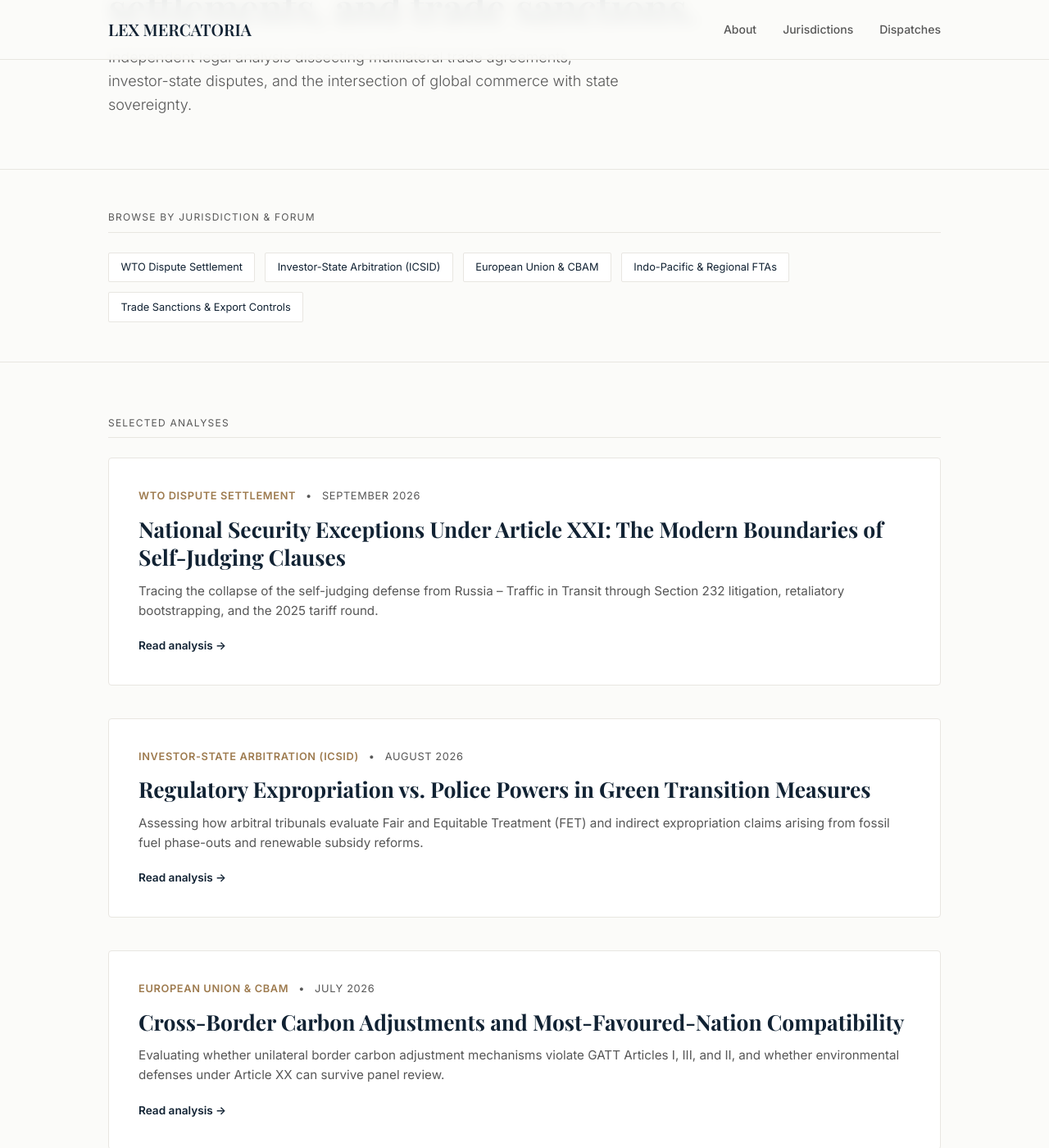
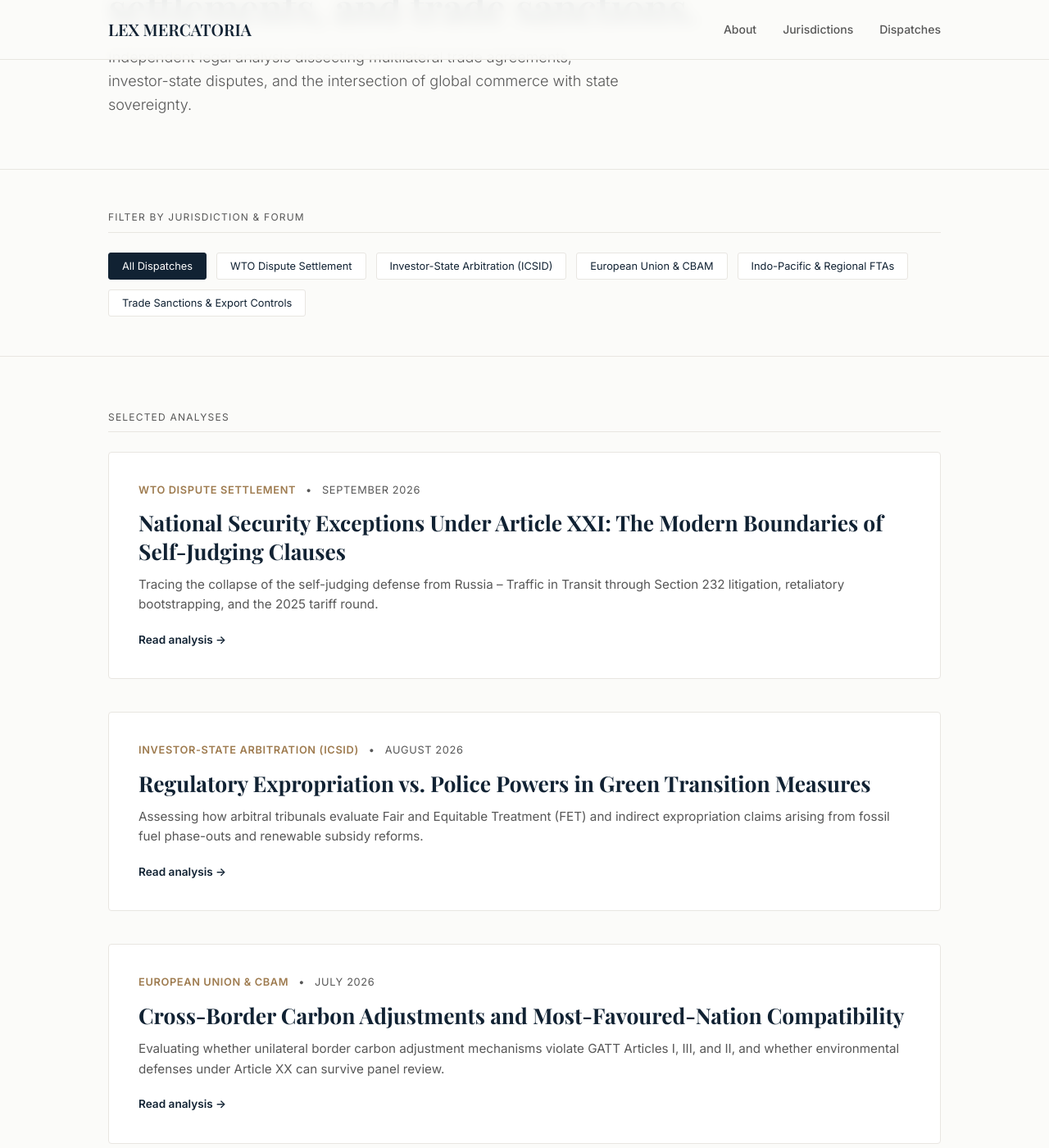
Before and after one commit to Nan00Kami/Law-Blog-Website, a Jekyll site: the page built from index.html, in a window 1280 px wide and 1400 px high, scrolled down 335 px. Shown: the whole window at 82% size. Built offline with Jekyll 4.4.1, drawn with Linux system fonts in a browser that asks for light colours; some web fonts are replaced.

Commit message:
Refactor jurisdiction buttons and add filtering script
Updated jurisdiction filter buttons and added client-side filtering logic.

```diff
--- a/index.html
+++ b/index.html
@@ -21,7 +21,7 @@
       --accent-gold: #9e7b4f;
       --font-serif: 'Playfair Display', Georgia, serif;
       --font-sans: 'Inter', -apple-system, BlinkMacSystemFont, sans-serif;
-      --transition: all 0.3s cubic-bezier(0.16, 1, 0.3, 1);
+      --transition: all 0.25s cubic-bezier(0.16, 1, 0.3, 1);
     }
     * { box-sizing: border-box; margin: 0; padding: 0; }
     body { background-color: var(--bg); color: var(--text-main); font-family: var(--font-sans); line-height: 1.6; }
@@ -36,20 +36,60 @@
     .hero-tagline { font-size: 0.8rem; text-transform: uppercase; letter-spacing: 0.12em; color: var(--accent-gold); font-weight: 600; margin-bottom: 1rem; }
     .hero-title { font-family: var(--font-serif); font-size: 3rem; line-height: 1.15; font-weight: 600; color: var(--accent); max-width: 820px; margin-bottom: 1.25rem; }
     .hero-description { font-size: 1.125rem; color: var(--text-muted); max-width: 640px; font-weight: 300; }
+
+    /* Jurisdictions Filter Buttons */
     .jurisdictions-section { padding: 3rem 0; border-bottom: 1px solid var(--border); }
     .tags-container { display: flex; gap: 0.75rem; flex-wrap: wrap; }
-    .jurisdiction-tag { padding: 0.45rem 0.9rem; background: var(--card-bg); border: 1px solid var(--border); font-size: 0.8rem; color: var(--accent); border-radius: 2px; }
+    .jurisdiction-btn {
+      padding: 0.5rem 1rem;
+      background: var(--card-bg);
+      border: 1px solid var(--border);
+      font-size: 0.8rem;
+      font-family: inherit;
+      color: var(--accent);
+      border-radius: 3px;
+      cursor: pointer;
+      transition: var(--transition);
+    }
+    .jurisdiction-btn:hover {
+      border-color: var(--accent-gold);
+      color: var(--accent-gold);
+    }
+    .jurisdiction-btn.active {
+      background: var(--accent);
+      color: #ffffff;
+      border-color: var(--accent);
+    }
+
     .feed-section { padding: 4rem 0; }
     .section-label { font-size: 0.75rem; text-transform: uppercase; letter-spacing: 0.1em; color: var(--text-muted); margin-bottom: 1.5rem; border-bottom: 1px solid var(--border); padding-bottom: 0.5rem; }
     .article-grid { display: grid; gap: 2.5rem; }
-    .post-card { background: var(--card-bg); border: 1px solid var(--border); padding: 2.25rem; border-radius: 4px; transition: var(--transition); display: flex; flex-direction: column; }
+    .post-card {
+      background: var(--card-bg);
+      border: 1px solid var(--border);
+      padding: 2.25rem;
+      border-radius: 4px;
+      transition: var(--transition);
+      display: flex;
+      flex-direction: column;
+    }
     .post-card:hover { transform: translateY(-3px); box-shadow: 0 12px 24px -10px rgba(0, 0, 0, 0.05); border-color: #d1cfc7; }
+    .post-card.hidden { display: none; }
     .meta { display: flex; align-items: center; gap: 0.75rem; font-size: 0.8rem; color: var(--text-muted); margin-bottom: 0.75rem; text-transform: uppercase; letter-spacing: 0.05em; }
     .meta-tag { color: var(--accent-gold); font-weight: 600; }
     .post-title { font-family: var(--font-serif); font-size: 1.65rem; line-height: 1.3; margin-bottom: 0.75rem; color: var(--accent); }
     .post-summary { color: var(--text-muted); font-size: 0.95rem; line-height: 1.6; margin-bottom: 1.25rem; }
     .read-link { font-size: 0.85rem; font-weight: 600; color: var(--accent); display: inline-flex; align-items: center; gap: 0.35rem; margin-top: auto; text-decoration: none; }
     .read-link:hover { color: var(--accent-gold); }
+
+    #empty-state {
+      display: none;
+      padding: 3rem 0;
+      color: var(--text-muted);
+      font-size: 0.95rem;
+      font-style: italic;
+    }
+
     footer { border-top: 1px solid var(--border); padding: 3rem 0; margin-top: 4rem; font-size: 0.85rem; color: var(--text-muted); }
     @media (max-width: 640px) { .hero-title { font-size: 2.2rem; } .post-card { padding: 1.5rem; } }
   </style>
@@ -76,15 +116,17 @@
     </div>
   </section>
 
+  <!-- Jurisdictions Filter Bar -->
   <section class="jurisdictions-section" id="jurisdictions">
     <div class="container">
-      <div class="section-label">Browse by Jurisdiction & Forum</div>
+      <div class="section-label">Filter by Jurisdiction & Forum</div>
       <div class="tags-container">
-        <span class="jurisdiction-tag">WTO Dispute Settlement</span>
-        <span class="jurisdiction-tag">Investor-State Arbitration (ICSID)</span>
-        <span class="jurisdiction-tag">European Union & CBAM</span>
-        <span class="jurisdiction-tag">Indo-Pacific & Regional FTAs</span>
-        <span class="jurisdiction-tag">Trade Sanctions & Export Controls</span>
+        <button class="jurisdiction-btn active" data-filter="all">All Dispatches</button>
+        <button class="jurisdiction-btn" data-filter="WTO Dispute Settlement">WTO Dispute Settlement</button>
+        <button class="jurisdiction-btn" data-filter="Investor-State Arbitration (ICSID)">Investor-State Arbitration (ICSID)</button>
+        <button class="jurisdiction-btn" data-filter="European Union & CBAM">European Union & CBAM</button>
+        <button class="jurisdiction-btn" data-filter="Indo-Pacific & Regional FTAs">Indo-Pacific & Regional FTAs</button>
+        <button class="jurisdiction-btn" data-filter="Trade Sanctions & Export Controls">Trade Sanctions & Export Controls</button>
       </div>
     </div>
   </section>
@@ -94,7 +136,7 @@
       <div class="section-label">Selected Analyses</div>
       <div class="article-grid">
         {% for post in site.posts %}
-        <article class="post-card">
+        <article class="post-card" data-jurisdiction="{{ post.jurisdiction }}">
           <div class="meta">
             <span class="meta-tag">{{ post.jurisdiction }}</span>
             <span>&bull;</span>
@@ -106,6 +148,7 @@
         </article>
         {% endfor %}
       </div>
+      <div id="empty-state">No dispatches published under this forum yet.</div>
     </div>
   </main>
 
@@ -114,5 +157,41 @@
       &copy; {{ site.time | date: "%Y" }} Lex Mercatoria. Published for academic and analytical discourse.
     </div>
   </footer>
+
+  <script>
+    // Client-side filtering logic
+    const filterButtons = document.querySelectorAll('.jurisdiction-btn');
+    const articles = document.querySelectorAll('.post-card');
+    const emptyState = document.getElementById('empty-state');
+
+    filterButtons.forEach(btn => {
+      btn.addEventListener('click', () => {
+        const filter = btn.getAttribute('data-filter');
+
+        // Toggle active styling
+        filterButtons.forEach(b => b.classList.remove('active'));
+        btn.classList.add('active');
+
+        // Filter cards
+        let visibleCount = 0;
+        articles.forEach(card => {
+          const cardJurisdiction = card.getAttribute('data-jurisdiction');
+          if (filter === 'all' || cardJurisdiction === filter) {
+            card.classList.remove('hidden');
+            visibleCount++;
+          } else {
+            card.classList.add('hidden');
+          }
+        });
+
+        // Show empty message if 0 articles match
+        if (visibleCount === 0) {
+          emptyState.style.display = 'block';
+        } else {
+          emptyState.style.display = 'none';
+        }
+      });
+    });
+  </script>
 </body>
 </html>
```
